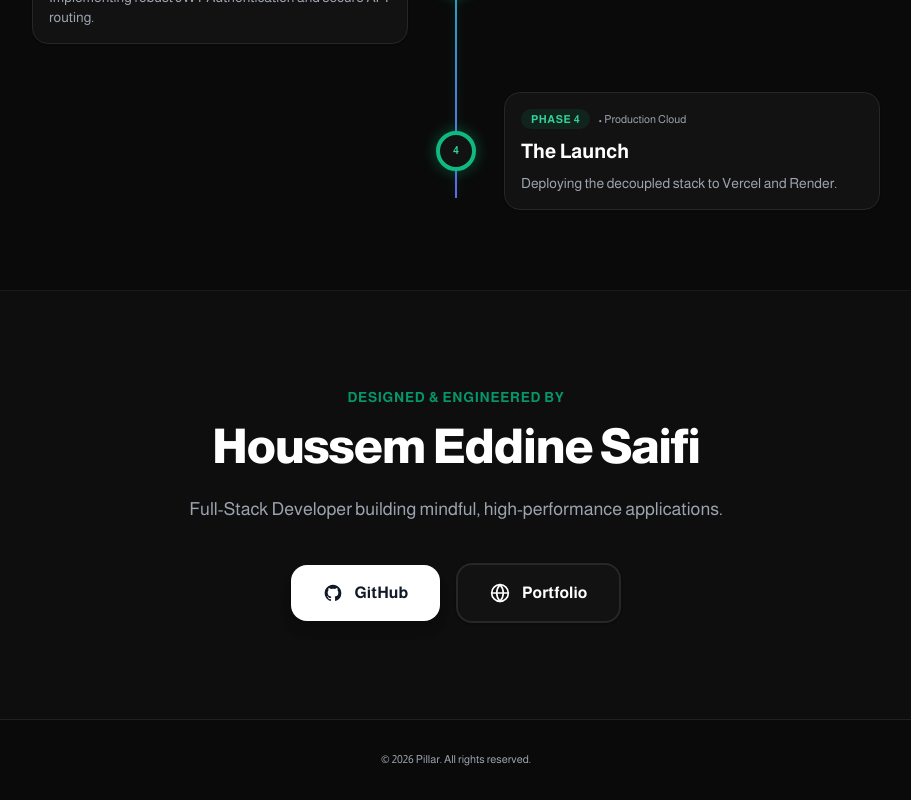
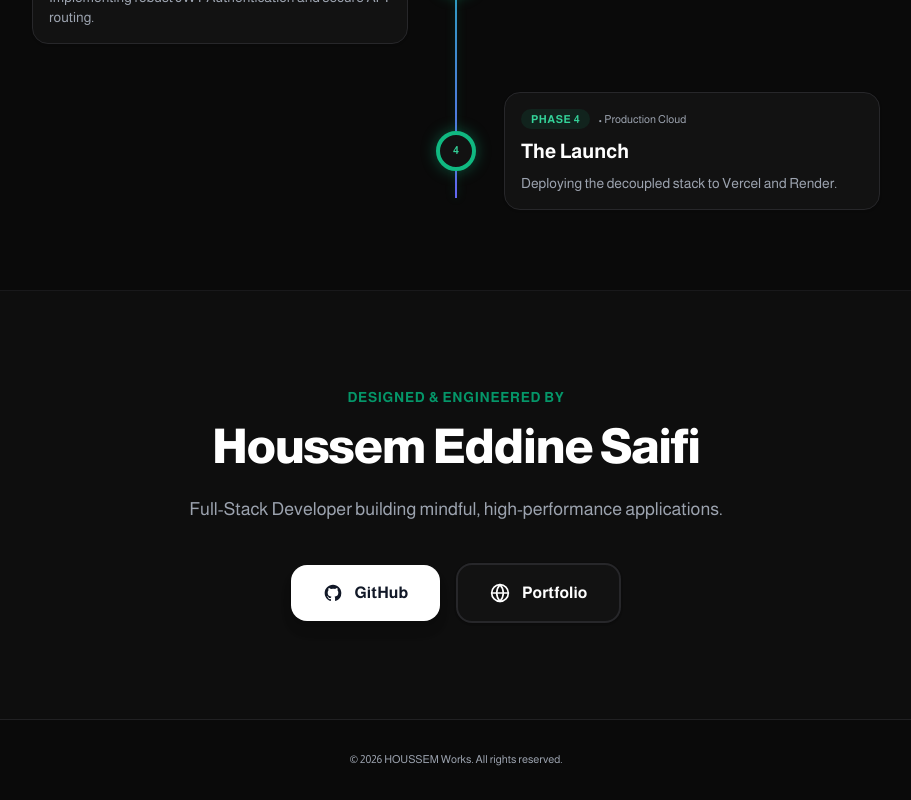
Before and after one commit to Houssemcode/pillar, a React (Vite) app: page / in a window 1280 px wide. Shown: the part 1289-2089 px from the top of the page, without its empty margins (184-1095 px from the left). Built offline with nearby package versions, Linux system fonts and the light colour scheme; no server answers.

Commit message:
Update footer copyright text to HOUSSEM Works

```diff
--- a/src/pages/Landing.jsx
+++ b/src/pages/Landing.jsx
@@ -278,7 +278,7 @@
 
       {/* ─── Footer ───────────────────────────────────────────────── */}
       <footer className="border-t border-gray-200 dark:border-zinc-800/80 py-6 sm:py-8 px-4 text-center text-xs text-gray-500 dark:text-gray-400">
-        <p>© {new Date().getFullYear()} Pillar. All rights reserved.</p>
+        <p>© {new Date().getFullYear()} HOUSSEM Works. All rights reserved.</p>
       </footer>
     </div>
   )
```
